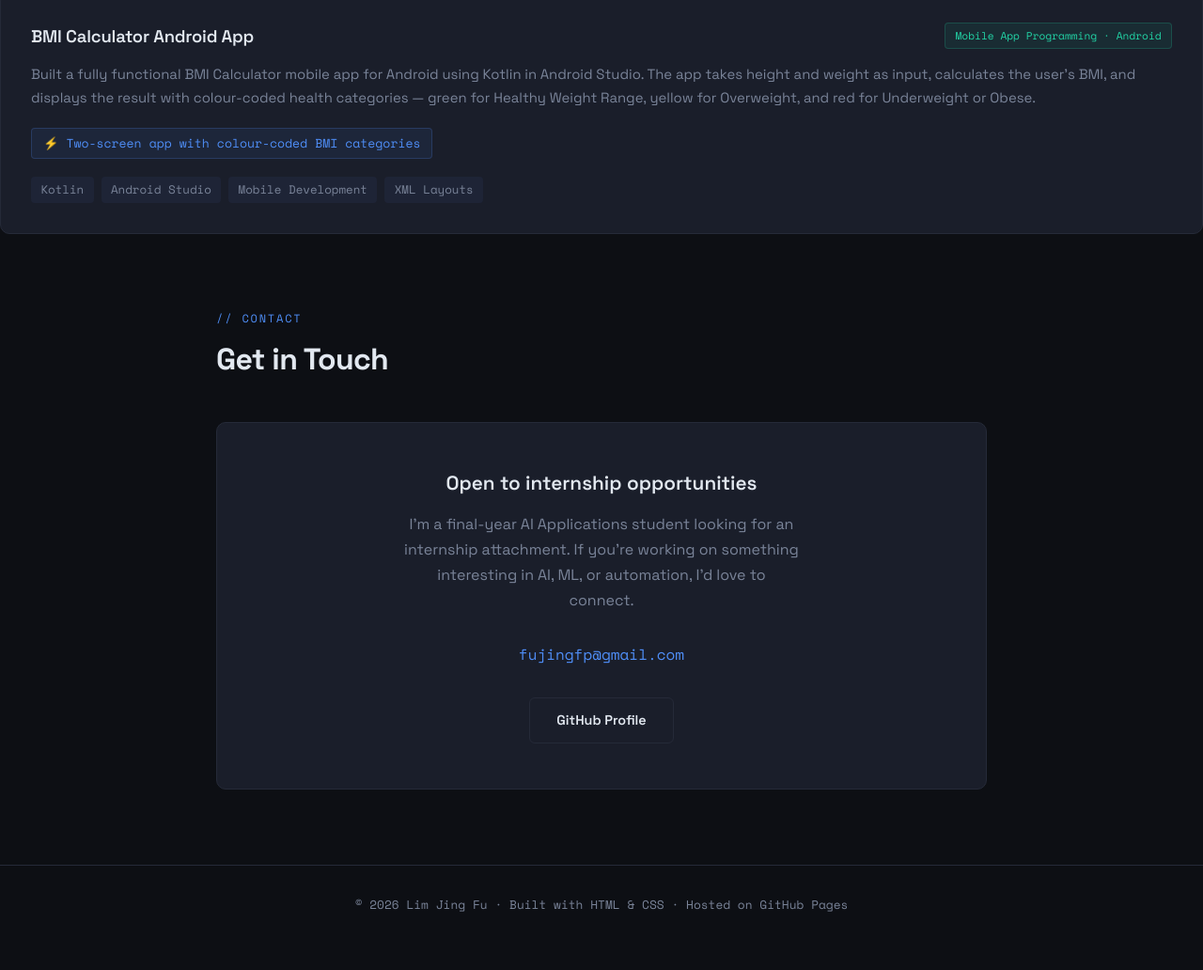
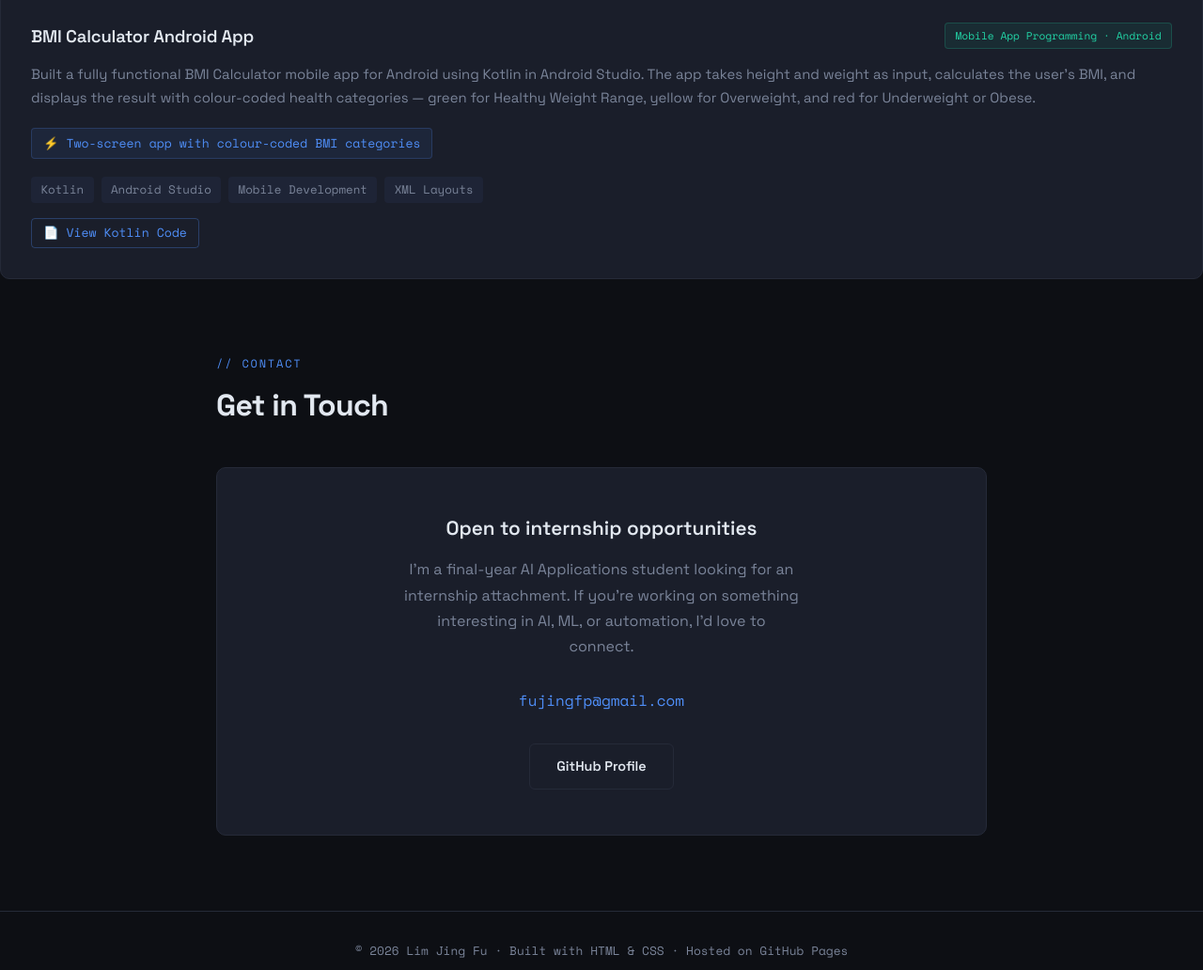
Before and after one commit to Cheefu-ops/limjingfu.github.io, a plain HTML site: page index.html in a window 1280 px wide. Shown: the part 3911-4943 px from the top of the page at 94% size. Before the commit the page ends 4917 px from the top, so only its background shows below. Drawn offline with nearby package versions, Linux system fonts and the light colour scheme.

Commit message:
Add link to view Kotlin code in index.html

```diff
--- a/index.html
+++ b/index.html
@@ -495,6 +495,7 @@
           <span class="project-tag">Mobile Development</span>
           <span class="project-tag">XML Layouts</span>
         </div>
+        <a href="https://github.com/Cheefu-ops/limjingfu.github.io/blob/main/MainActivity.kt" target="_blank" class="project-link">&#128196; View Kotlin Code</a>
       </div>
 
   <!-- CONTACT -->
```
